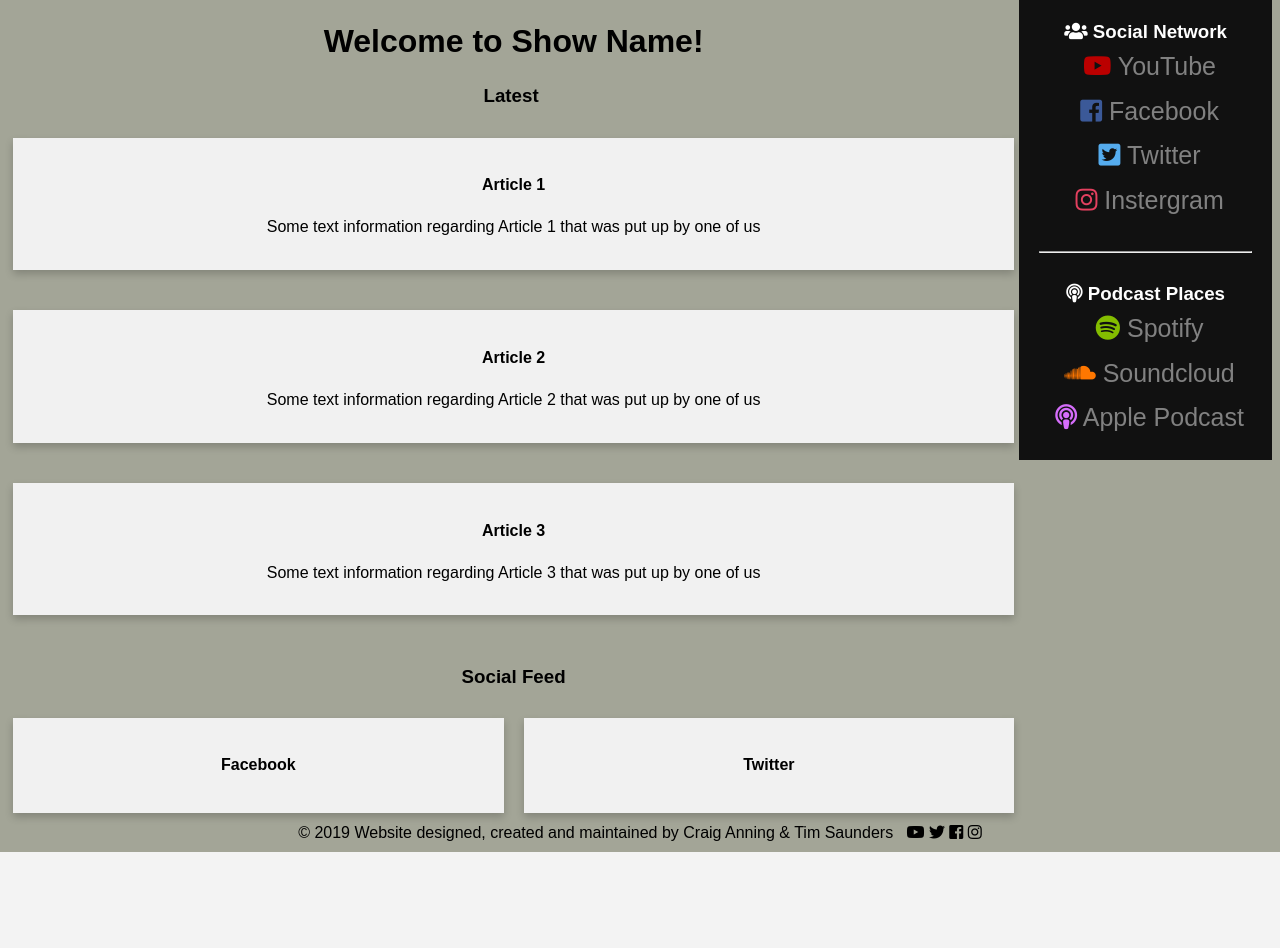
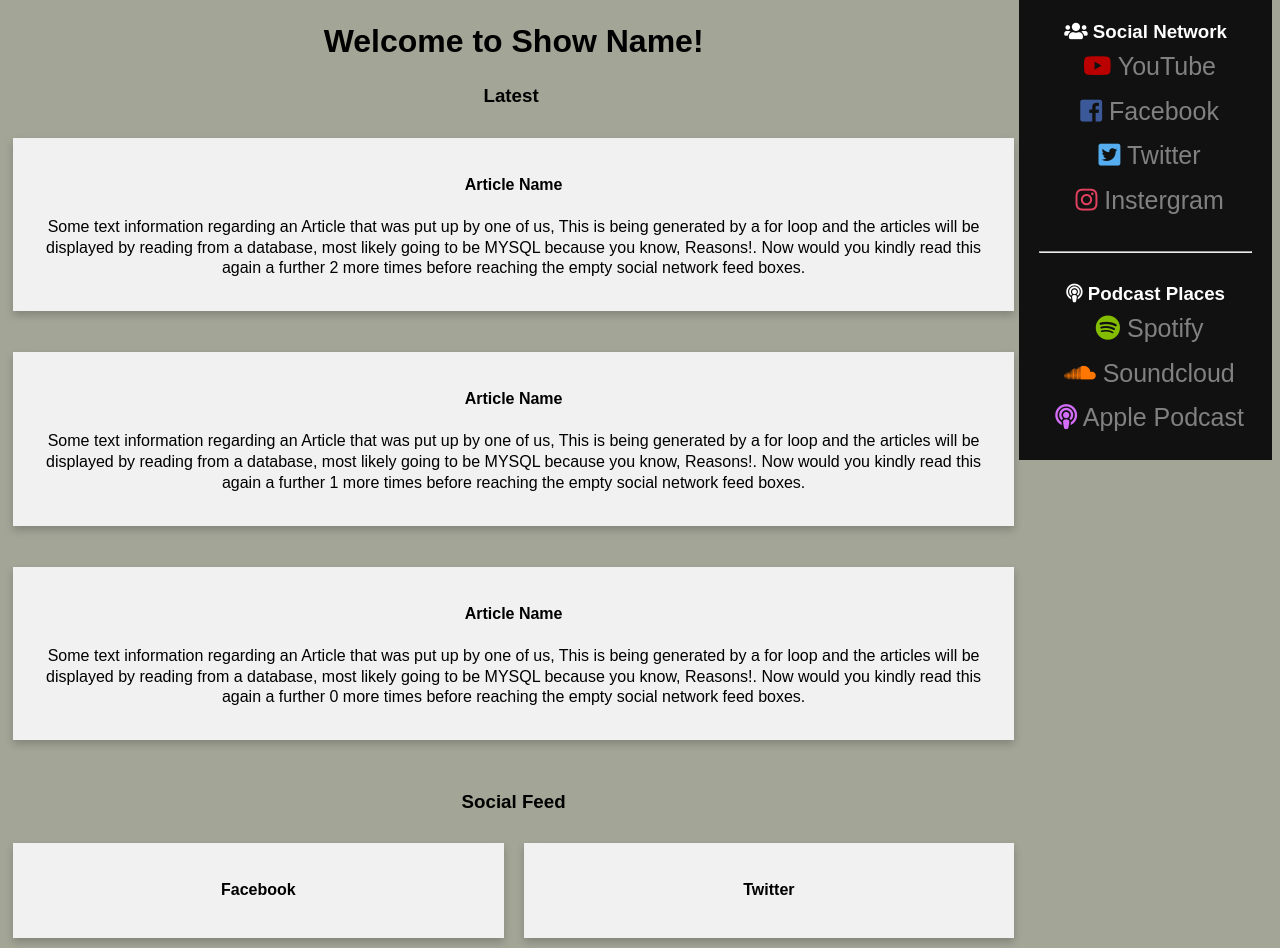
Before and after one commit to MetalHeadCraig/Website, a PHP site: page / in a window 1280 px wide. Shown: the part 54-1002 px from the top of the page. Before the commit the page ends 906 px from the top, so only its background shows below. Run offline with PHP 8.4, Linux system fonts and the light colour scheme; some libraries are stand-ins or nearby versions.

Commit message:
Just some fun with a for loop

```diff
--- a/index.php
+++ b/index.php
@@ -4,27 +4,25 @@
 
 		<div class="row">
 			<center><h3>Latest</h3></center>
-  			<div class="column">
-    			<div class="card">
-					<h4><b>Article 1</b></h4>
-					<p>Some text information regarding Article 1 that was put up by one of us </p>
-				</div>
-			</div>
-			<br>
-			<div class="column">
-    			<div class="card">
-					<h4><b>Article 2</b></h4>
-					<p>Some text information regarding Article 2 that was put up by one of us </p>
-				</div>
-			</div>
-			<br>
-			<div class="column">
-    			<div class="card">
-					<h4><b>Article 3</b></h4>
-					<p>Some text information regarding Article 3 that was put up by one of us </p>
-				</div>
-			</div>
-			<br>
+			<?php
+				$k = 2;
+				for ($i=0; $i<3; $i++) {
+
+			?>
+					<div class="column">
+						<div class="card">
+							<h4><b>Article Name</b></h4>
+							<p>Some text information regarding an Article that was put up by one of us, This is being generated by a for
+								loop and the articles will be displayed by reading from a database, most likely going to be MYSQL because
+								you know, Reasons!. Now would you kindly read this again a further <?php echo $k; ?> more times before
+								reaching the empty social network feed boxes.</p>
+						</div>
+					</div>
+					<br>
+			<?php
+				$k--;
+				}
+			?>
 		</div>
 
 		<div class="row">
```
